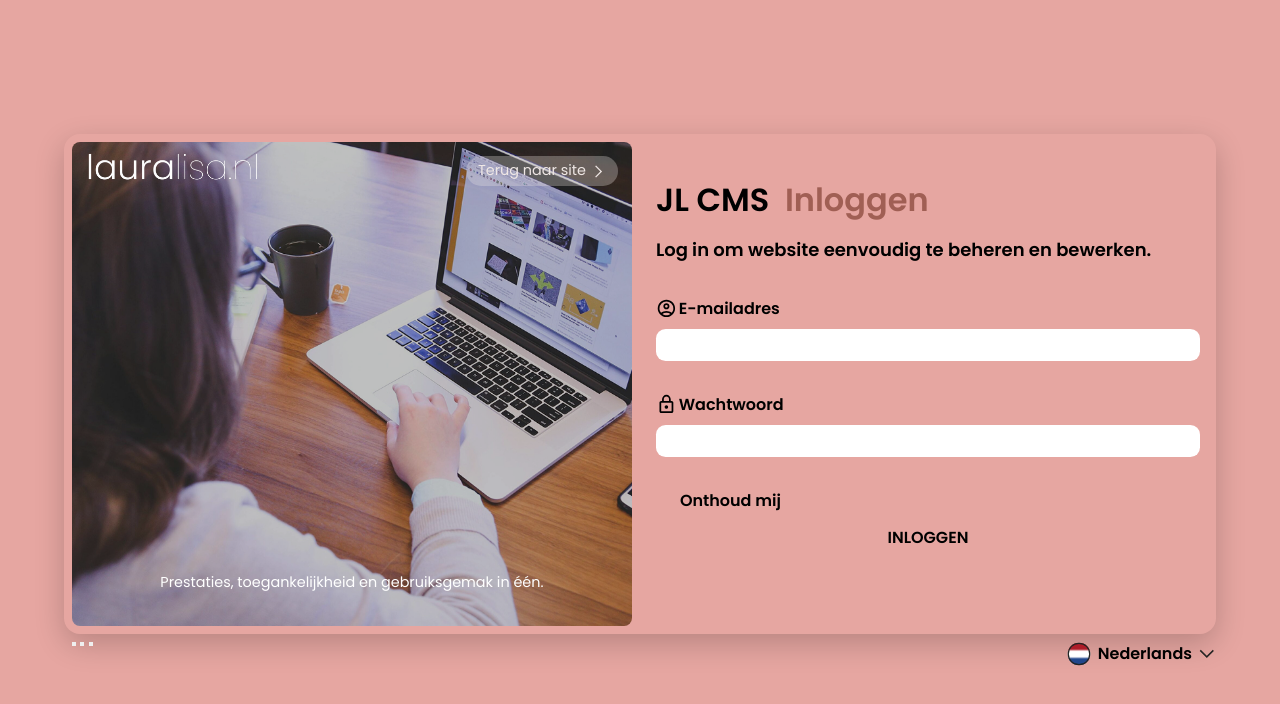
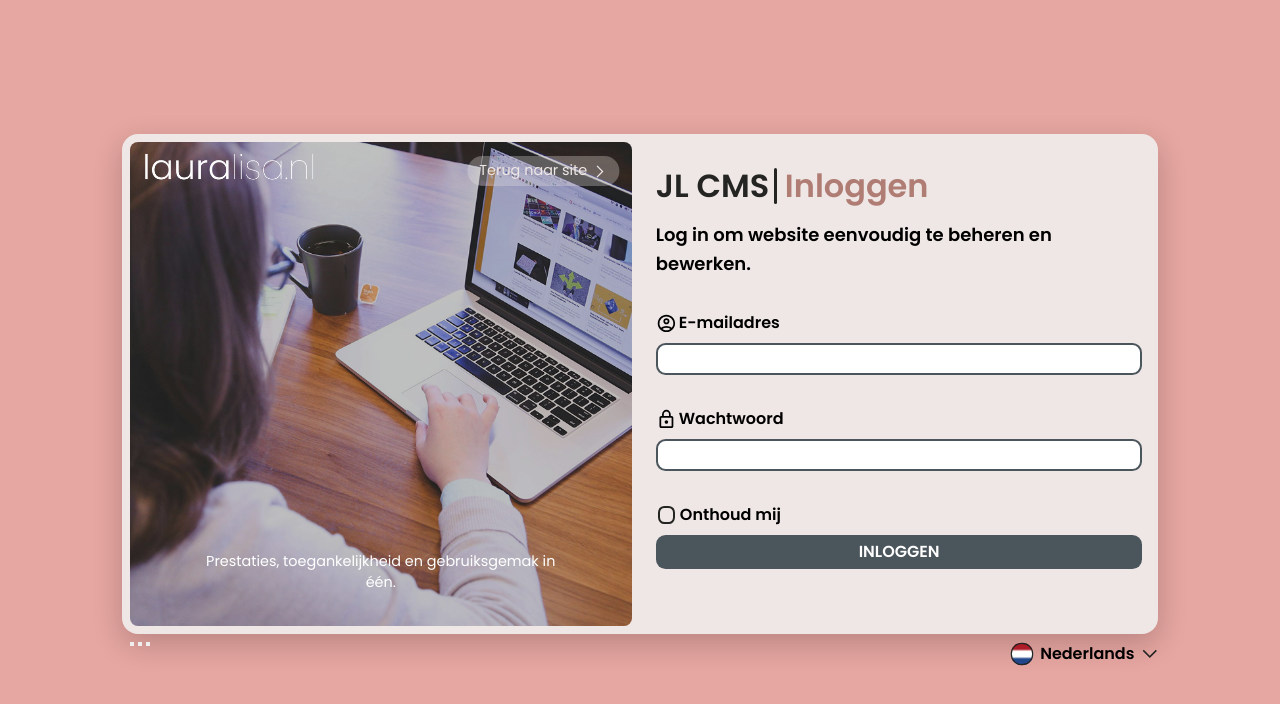
Before and after one commit to Jaywesterlow/JL-Website-Builder, a SvelteKit app: page /auth in a window 1280 px wide. Shown: the top 704 px of the page. Built offline with nearby package versions, Linux system fonts and the light colour scheme; no server answers.

Commit message:
v4.0 | Faulty rebase fixed, login & styling merged

```diff
--- a/src/routes/auth/+page.svelte
+++ b/src/routes/auth/+page.svelte
@@ -137,6 +137,11 @@
     flex-direction: column;
     justify-content: center;
     align-items: center;
+    padding: 5%;
+
+    @media (min-width: 1440px) {
+      padding: 0 15%;
+    }
 
     @media (min-width: 768px) {
       header {
@@ -150,9 +155,9 @@
   }
 
   main section {
-      background-color: var(--light-beige);
+    background-color: var(--blush-veil);
     width: 100%;
-      padding: 0.5rem;
+    padding: .5rem;
     border-radius: 1rem;
     box-shadow: 0 10px 30px rgb(var(--black-rgb), 0.2);
     display: flex;
@@ -167,7 +172,7 @@
   main aside {
     display: flex;
     justify-content: end;
-      margin-top: 0.5rem;
+    margin-top: .5rem;
     width: 100%;
 
     @media (min-width: 768px) {
@@ -178,7 +183,7 @@
   section #carousel-article {
     display: none;
 
-      @media (min-width: 768px) {
+    @media (min-width: 768px){
       display: block;
       position: relative;
       flex: 0 1 50%;
@@ -193,15 +198,15 @@
   /* ----------------------------------- */
 
   section #login-article {
-      padding: 0.5rem;
+    padding: .5rem;
     align-self: center;
     max-width: 100%;
 
-      @media (min-width: 768px) {
+    @media (min-width: 768px){
       flex: 0 1 50%;
     }
 
-      @media (max-width: 768px) {
+    @media (max-width: 768px){
       padding: clamp(0.5rem, 2cqi, 1rem) clamp(0.5rem, 4cqi, 2rem);
     }
   }
@@ -209,7 +214,7 @@
   #login-article h1 {
     font-size: clamp(1rem, 8vw, 2rem);
     font-weight: 600;
-      color: var(--charcoal);
+    color: var(--deep-charcoal);
     margin-bottom: 1rem;
     max-width: 100%;
     white-space: nowrap;
@@ -220,7 +225,7 @@
   }
 
   #login-article h1 span {
-      color: var(--terracotta);
+    color: var(--copper-blush);
     position: relative;
     margin-left: 0.5rem;
 
@@ -232,7 +237,7 @@
       height: 80%;
       width: 0.2rem;
       border-radius: 1rem;
-        background-color: var(--charcoal);
+      background-color: var(--deep-charcoal);
     }
   }
 
@@ -240,6 +245,7 @@
     font-weight: 600;
     margin-bottom: 2rem;
   }
+
 
   #login-article form label {
     display: flex;
@@ -252,17 +258,17 @@
   #login-article form input[type="password"] {
     display: block;
     margin-bottom: 2rem;
-      padding: 0 0.75rem;
+    padding: 0 .75rem;
     width: 100%;
     height: 2rem;
-      border-radius: 0.6rem;
-      border: 2px solid var(--slate-grey);
+    border-radius: .6rem;
+    border: 2px solid var(--slate-blue);
     transition: border-color 0.2s ease;
   }
 
   #login-article form input[type="email"]:focus,
   #login-article form input[type="password"]:focus {
-      border-color: var(--light-beige);
+    border-color: var(--blush-veil);
   }
 
   #login-article form label:has(input[type="checkbox"]) {
@@ -287,17 +293,17 @@
     left: 2px;
     height: 1.1rem;
     width: 1.1rem;
-      border: 2px solid var(--charcoal);
+    border: 2px solid var(--deep-charcoal);
     border-radius: 0.4rem;
     transition: all 0.2s ease-in-out;
   }
 
   #login-article form label:has(input[type="checkbox"]) span:hover {
-      background-color: var(--charcoal);
+    background-color: var(--deep-charcoal);
   }
 
   #login-article form input[type="checkbox"]:checked + span {
-      background-color: var(--charcoal);
+    background-color: var(--deep-charcoal);
   }
 
   #login-article form input[type="checkbox"]:checked + span:after {
@@ -314,7 +320,7 @@
     top: 0px;
     width: 5px;
     height: 10px;
-      border: solid var(--white);
+    border: solid var(--pure-white);
     border-width: 0 2px 2px 0;
     transform: rotate(45deg);
   }
@@ -324,16 +330,16 @@
     margin-bottom: 2rem;
     width: 100%;
     height: calc(2rem + 2px);
-      border-radius: 0.6rem;
-      background: var(--slate-grey);
-      color: var(--white);
+    border-radius: .6rem;
+    background: var(--slate-blue);
+    color: var(--pure-white);
     border: none;
     cursor: pointer;
-      transition: 0.2s all ease-in-out;
+    transition: .2s all ease-in-out;
 
     &:hover {
         opacity: 0.9;
-        transition: 0.2s all ease-in-out;
+        transition: .2s all ease-in-out;
     }
   }
 </style>
```
Lines whose indentation alone changed are shown as unchanged.
